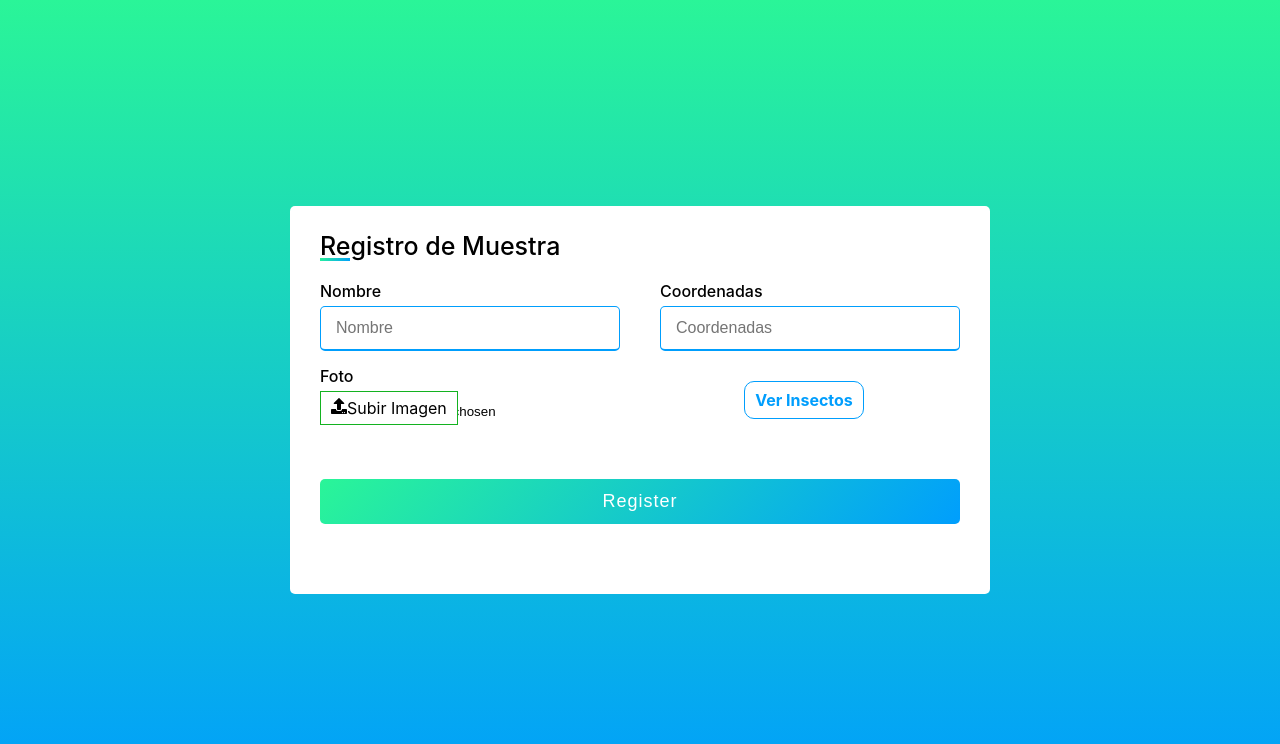
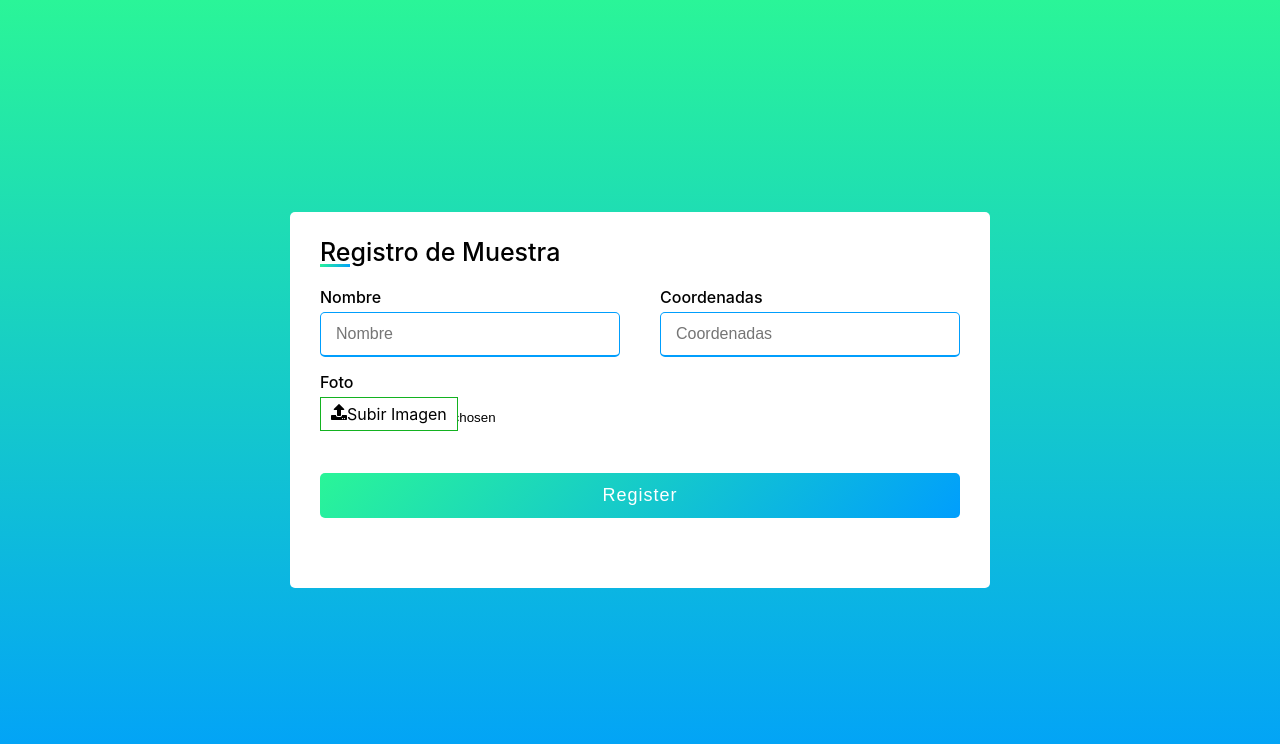
Before and after one commit to rikicop/insect-front-vercl, a Next.js app: page /crearinsecto in a window 1280 px wide. Shown: the top 744 px of the page. Built offline with nearby package versions, Linux system fonts and the light colour scheme; no server answers.

Commit message:
if submit then ver insct

```diff
--- a/components/FormInsecto/index.tsx
+++ b/components/FormInsecto/index.tsx
@@ -80,14 +80,13 @@ const FormInsecto = () => {
                             <input id="file-upload" type="file" {...register("image", {required:true})} />
                          </div>
                     </div>
-                    <div className="input-box" style={{width:"120px", marginRight: "15%"}}>
+                    {isSubmit ?  <div className="input-box" style={{width:"120px", marginRight: "15%"}}>
                         <div className='link' style={{  border:"solid 1px" , borderRadius:"10px"}} >
                             <Link href="/">
                                 <a>Ver Insectos</a>
                             </Link>
                         </div>
-                    </div>
-
+                    </div> : null}
                 </div>
                  <div className="button">
                         <input type="submit" name="" value="Register" />
```
